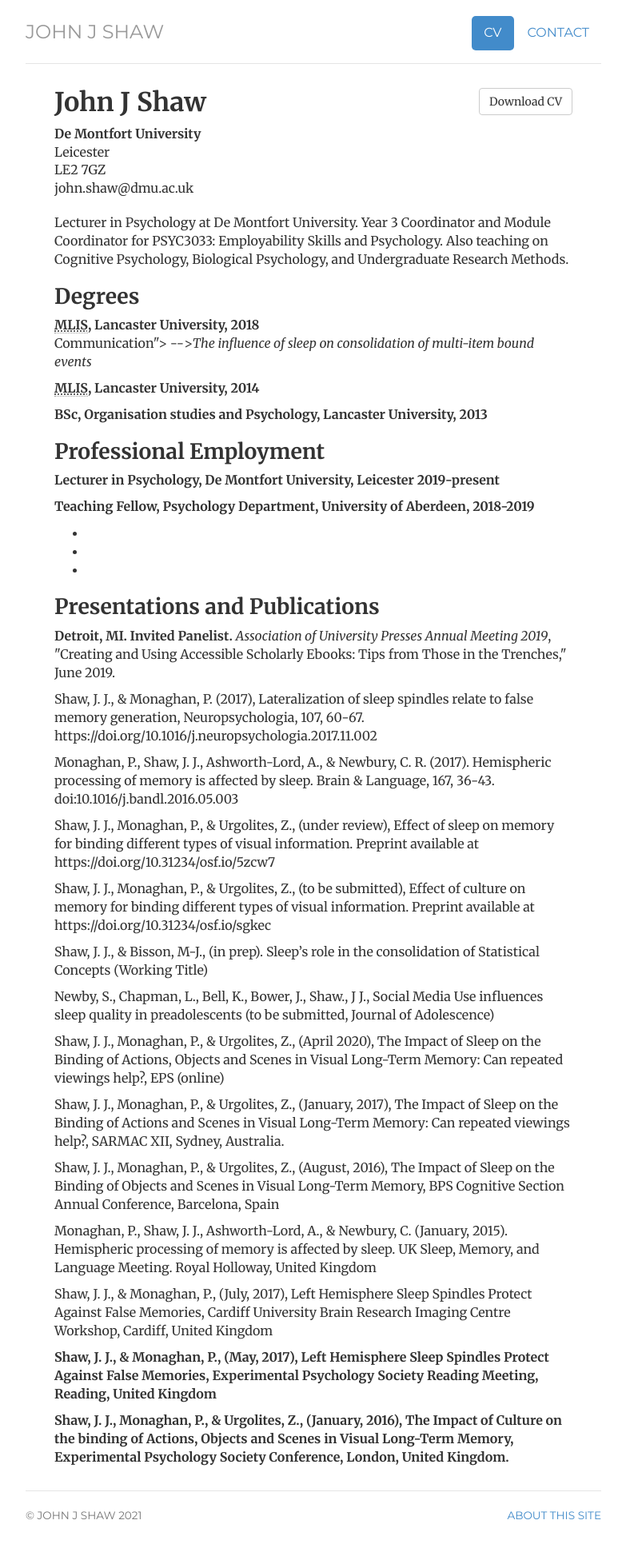
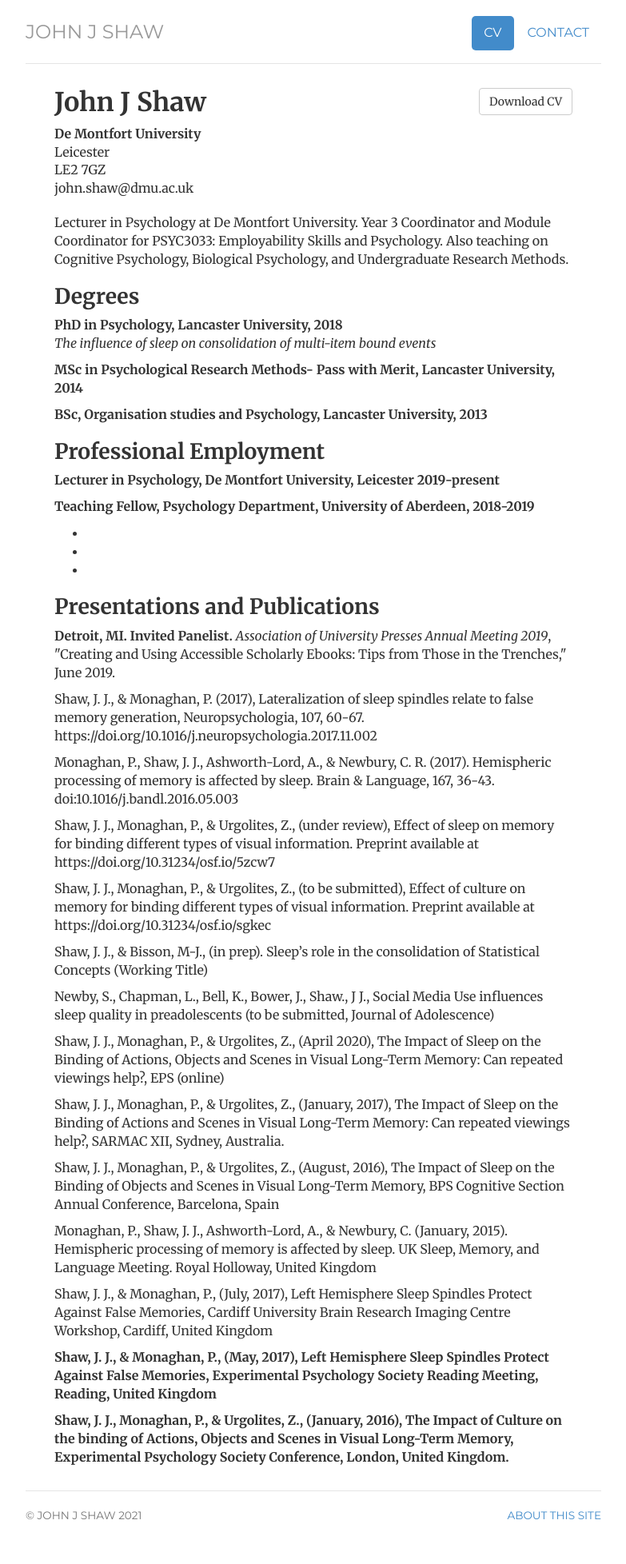
Before and after one commit to JohnJShaw/johnjshaw.github.io, a Jekyll site: the page built from cv/index.html, in a window 1280 px wide. Shown: the whole page at 80% size, without its empty margins (248-1031 px from the left). Built offline with Jekyll 4.4.1, drawn with Linux system fonts in a browser that asks for light colours.

Commit message:
Update index.html

```diff
--- a/cv/index.html
+++ b/cv/index.html
@@ -23,10 +23,11 @@
 				<p>Lecturer in Psychology at De Montfort University. Year 3 Coordinator and Module Coordinator for PSYC3033: Employability Skills and Psychology. Also teaching on Cognitive Psychology, Biological Psychology, and Undergraduate Research Methods.</p>
 
 				<h2>Degrees</h2>
-				<p><strong><abbr title="PhD in Psychology">MLIS</abbr>, Lancaster University, 2018</strong><br>
-				Communication"> --><em>The influence of sleep on consolidation of multi-item bound events</em></p>
+				<p><strong>PhD in Psychology, Lancaster University, 2018</strong><br>
+				<em>The influence of sleep on consolidation of multi-item bound events</em></p>
 
-	<p><strong><abbr title="MSc in Psychological Research Methods- Pass with Merit">MLIS</abbr>, Lancaster University, 2014</strong><br>
+	<p><strong>MSc in Psychological Research Methods- Pass with Merit, Lancaster University, 2014</strong><br>
+
 				<p><strong>BSc, Organisation studies and Psychology, Lancaster University, 2013</strong></p>
 
 				<h2>Professional Employment</h2>
```
